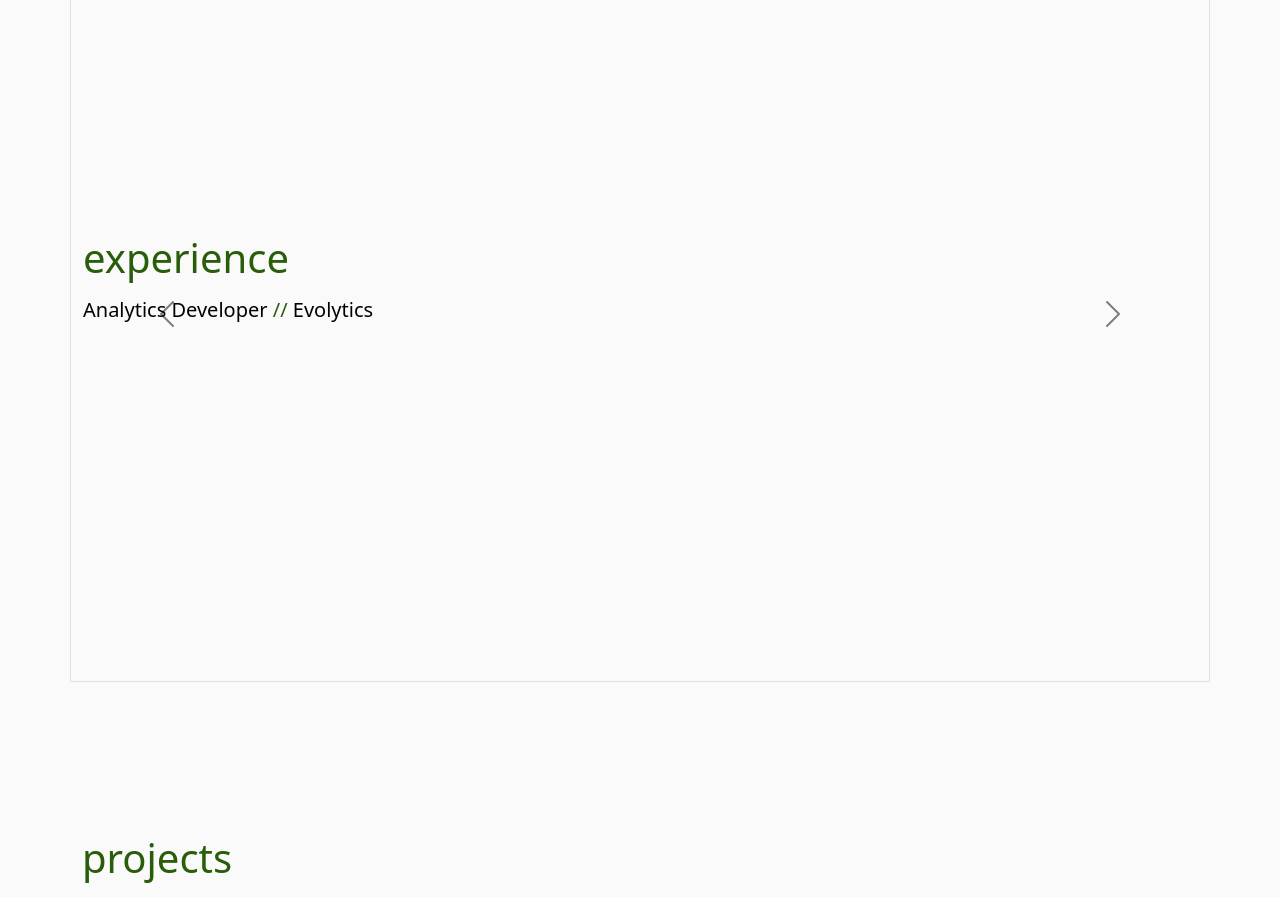
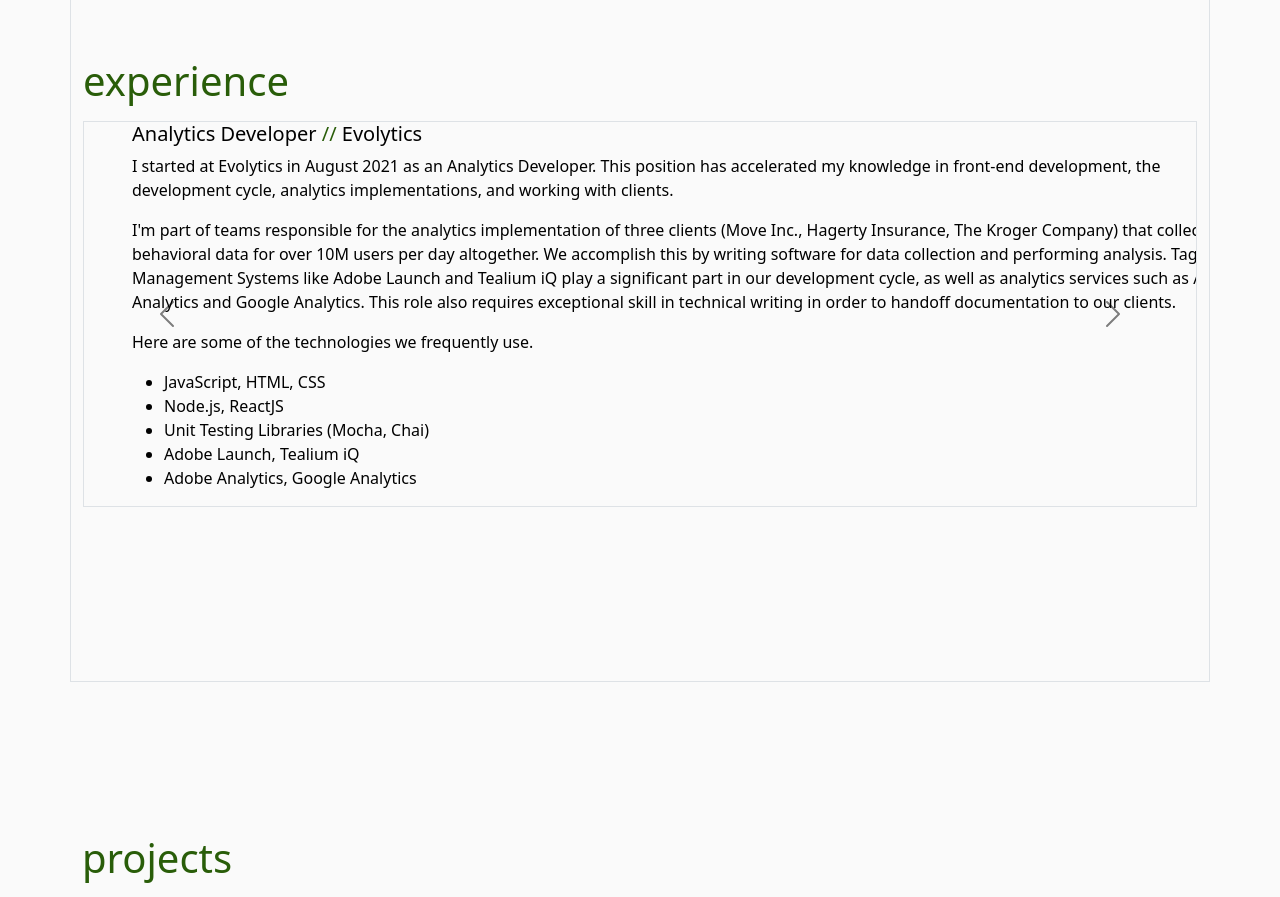
Before and after one commit to dylanfox5/dylanfox-web-v2, a React (Create React App) app: page / in a window 1280 px wide. Shown: the part 1700-2597 px from the top of the page. Built offline with nearby package versions, Linux system fonts and the light colour scheme.

Commit message:
adding work experience

```diff
--- a/src/App.js
+++ b/src/App.js
@@ -32,9 +32,28 @@
     };
 
     return (
-      <Carousel activeIndex={index} onSelect={handleSelect} variant="dark" interval={null} indicators={false} className="Carousel">
-        <Carousel.Item>
+      <Carousel activeIndex={index} onSelect={handleSelect} variant="dark" interval={null} indicators={false} className="Carousel border">
+        <Carousel.Item className="mx-5">
           <h5>Analytics Developer <span>//</span> Evolytics</h5>
+          <p>
+            I started at Evolytics in August 2021 as an Analytics Developer. This position has accelerated my knowledge in front-end development,
+            the development cycle, analytics implementations, and working with clients.
+          </p>
+          <p>
+            I'm part of teams responsible for the analytics implementation of three clients (Move Inc., Hagerty Insurance, The Kroger Company) that collect behavioral data for over 10M users per
+            day altogether. We accomplish this by writing software for data collection and performing analysis. Tag Management Systems like Adobe Launch and Tealium iQ play a significant part in our development cycle,
+            as well as analytics services such as Adobe Analytics and Google Analytics. This role also requires exceptional skill in technical writing in order to handoff documentation to our clients.
+          </p>
+          <p>
+            Here are some of the technologies we frequently use.
+          </p>
+          <ul>
+            <li>JavaScript, HTML, CSS</li>
+            <li>Node.js, ReactJS</li>
+            <li>Unit Testing Libraries (Mocha, Chai)</li>
+            <li>Adobe Launch, Tealium iQ</li>
+            <li>Adobe Analytics, Google Analytics</li>
+          </ul>
         </Carousel.Item>
         <Carousel.Item>
           <h5>Graduate Student <span>//</span> Graceland University</h5>
```
